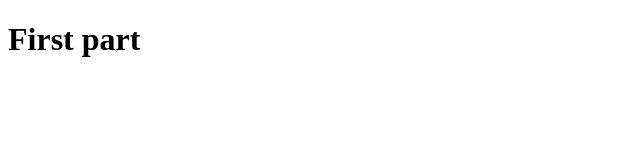
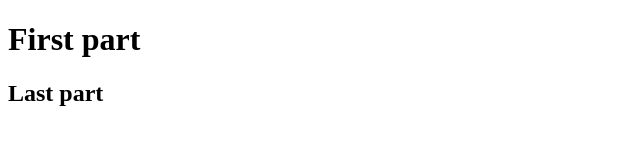
Before and after one commit to HofmannAlexandre/helloWolrd-, a plain HTML site: page index.html in a window 1280 px wide. Shown: the whole page, without its empty margins (0-640 px from the left). Drawn offline with Linux system fonts and the light colour scheme.

Commit message:
Last update index.html
Add new h2

```diff
--- a/index.html
+++ b/index.html
@@ -6,6 +6,6 @@
 </head>
 <body>
     <h1> First part </h1>
-    <h2></h2>
+    <h2> Last part </h2>
 </body>
 </html>
```
